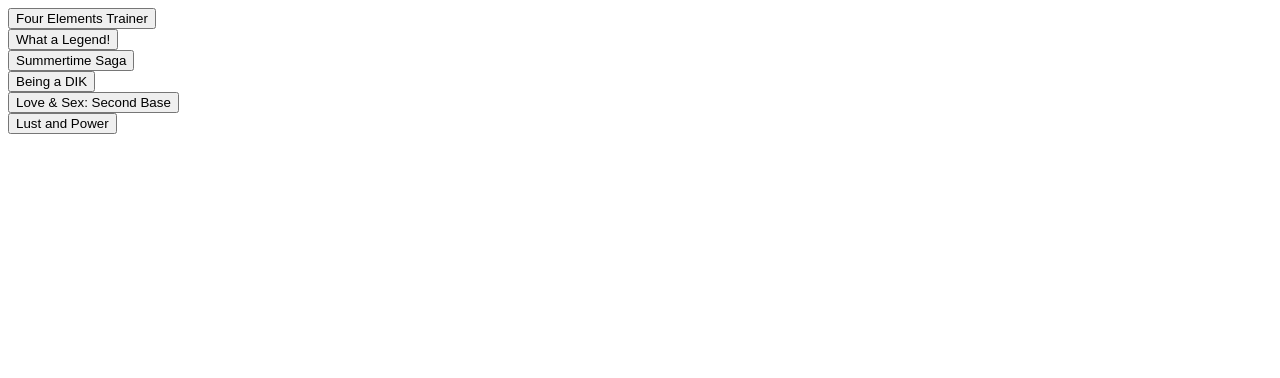
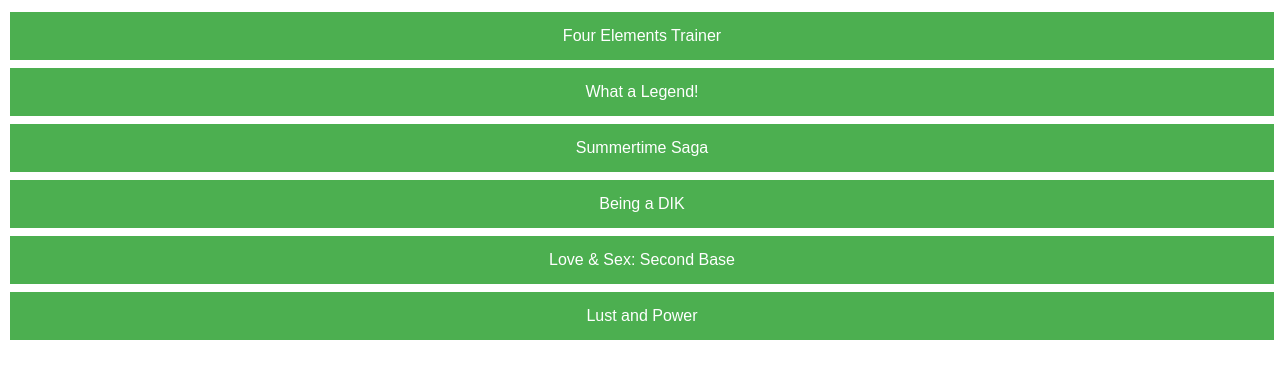
Before and after one commit to TFDevCycle/GameView, a plain HTML site: page index.html in a window 1280 px wide. Drawn offline with Linux system fonts and the light colour scheme.

Commit message:
Update index.html

```diff
--- a/index.html
+++ b/index.html
@@ -1,5 +1,10 @@
 <!DOCTYPE html>
 <html>
+<head>
+
+<link rel="stylesheet" href="Style.css">
+
+<head>
 <body>
 
 <a href="/images/myw3schoolsimage.jpg" download><Button>Four Elements Trainer</button></a>
```
